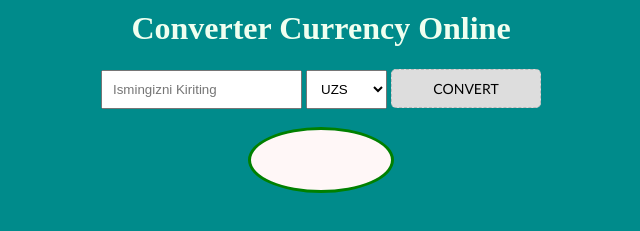
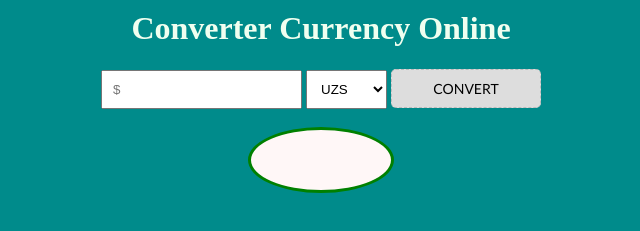
Before and after one commit to Shahzod-T/3.7-dars-tsh-curreny, a plain HTML site: page index.html in a window 1280 px wide. Shown: the part 143-374 px from the top of the page, 327-967 px from the left. Drawn offline with Linux system fonts and the light colour scheme.

Commit message:
initial commit

```diff
--- a/index.html
+++ b/index.html
@@ -20,7 +20,7 @@
                     <form action="htpps://echoacademy.com" class="header__form" autocomplete="off" method="POST">
 
 
-                        <input type="number" class="info__input" name="username" aria-label="Ismingizni Kiriting" placeholder="Ismingizni Kiriting">
+                        <input type="number" class="info__input" name="username" aria-label="put your money" placeholder="$">
 
                         <select class="info__select" name="select" >
                             <option value="10900">UZS</option>
```
